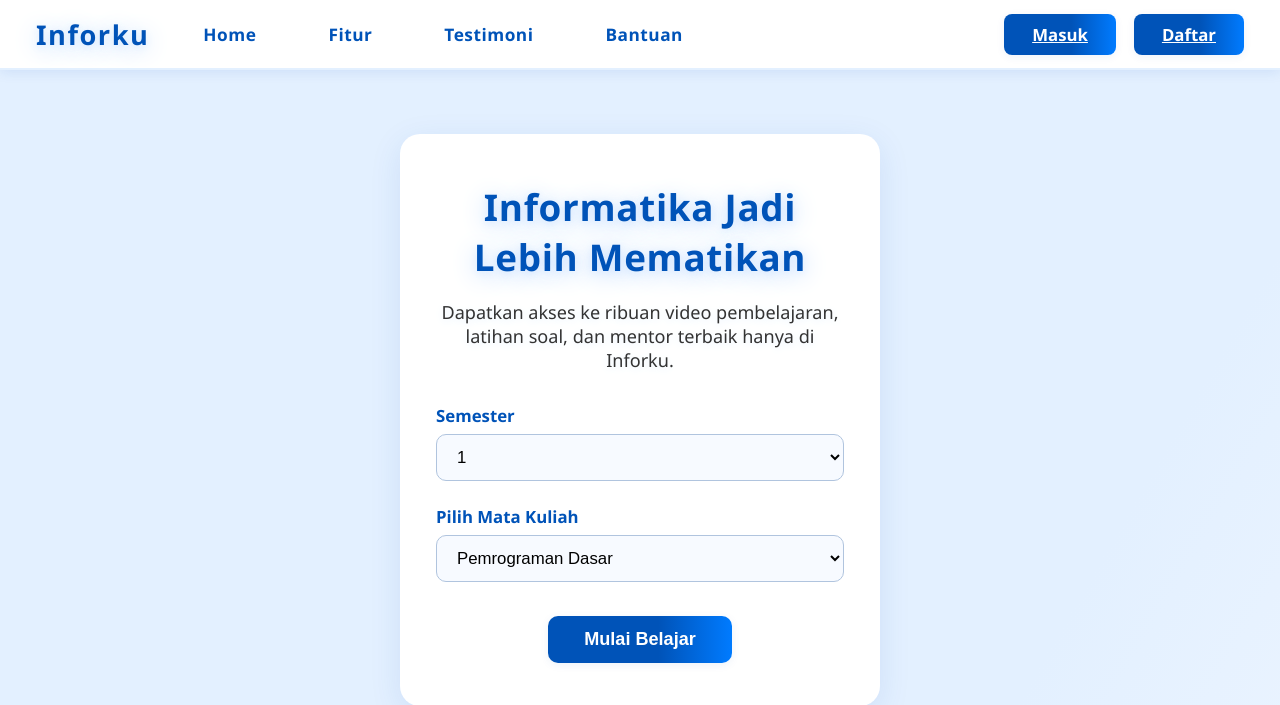
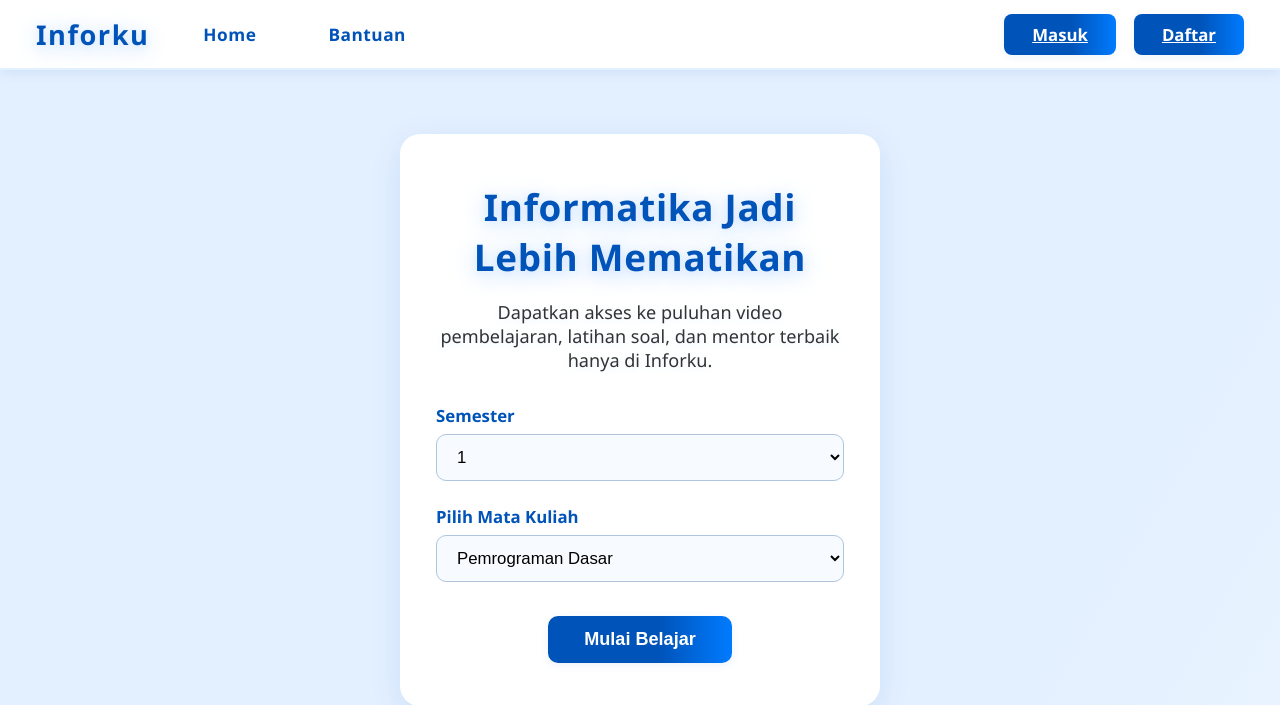
Before and after one commit to Peransss/UAS-Project--OOP-, a Flask app: page / in a window 1280 px wide. Shown: the top 705 px of the page. Run offline with Flask 3, Linux system fonts and the light colour scheme.

Commit message:
ubah dikit

```diff
--- a/templates/main.html
+++ b/templates/main.html
@@ -16,8 +16,6 @@
     <div class="logo">Inforku</div>
     <div class="nav-links">
       <a href="{{ url_for('index') }}">Home</a>
-      <a href="#">Fitur</a>
-      <a href="#">Testimoni</a>
       <a href="{{ url_for('bantuan') }}">Bantuan</a>
     </div>
   </div>
@@ -52,7 +50,7 @@
   <!-- Hero Section -->
   <div class="hero-text">
     <h1>Informatika Jadi Lebih Mematikan</h1>
-    <p>Dapatkan akses ke ribuan video pembelajaran, latihan soal, dan mentor terbaik hanya di Inforku.</p>
+    <p>Dapatkan akses ke puluhan video pembelajaran, latihan soal, dan mentor terbaik hanya di Inforku.</p>
     <form id="pilihanForm" method="get" action="{{ url_for('view_or_mulaibelajar') }}">
       <div class="custom-form-group">
         <label for="semester">Semester</label>
--- a/templates/mulaibelajar.html
+++ b/templates/mulaibelajar.html
@@ -11,8 +11,6 @@
     <div class="logo">Inforku</div>
     <div class="nav-links">
       <a href="{{ url_for('index') }}">Home</a>
-      <a href="#">Fitur</a>
-      <a href="#">Testimoni</a>
       <a href="{{ url_for('bantuan') }}">Bantuan</a>
     </div>
   </div>
```
